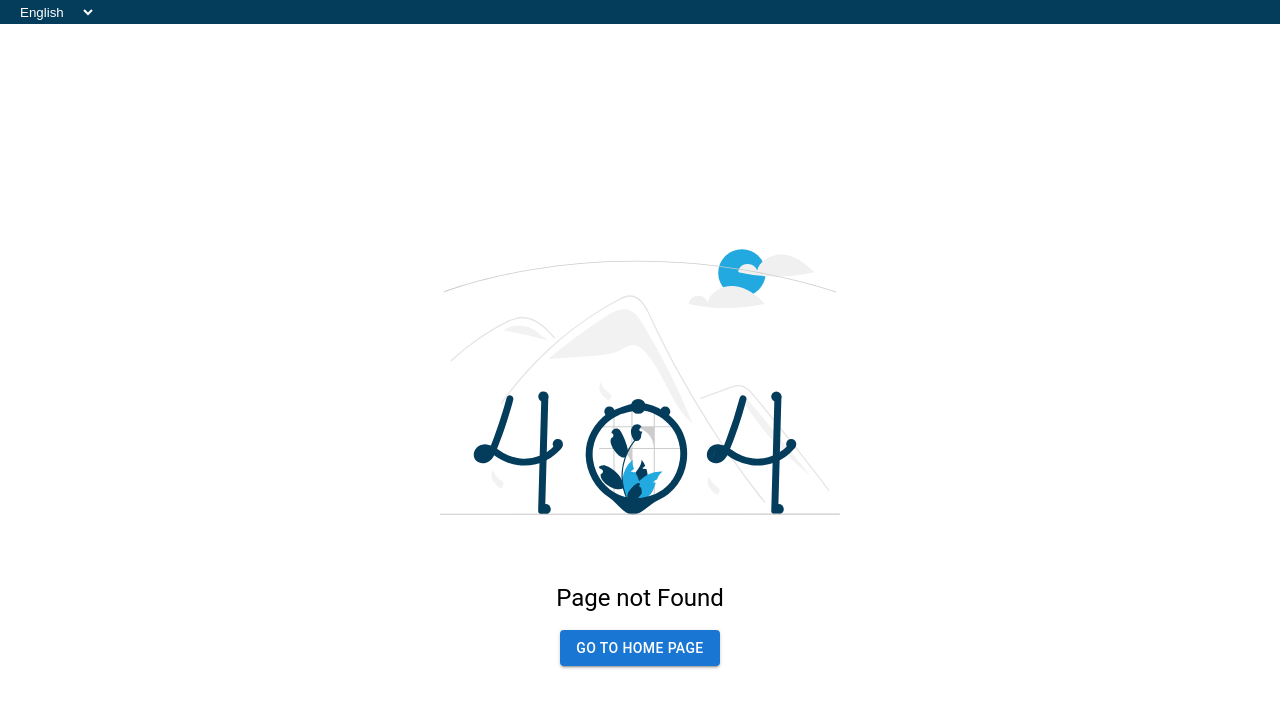
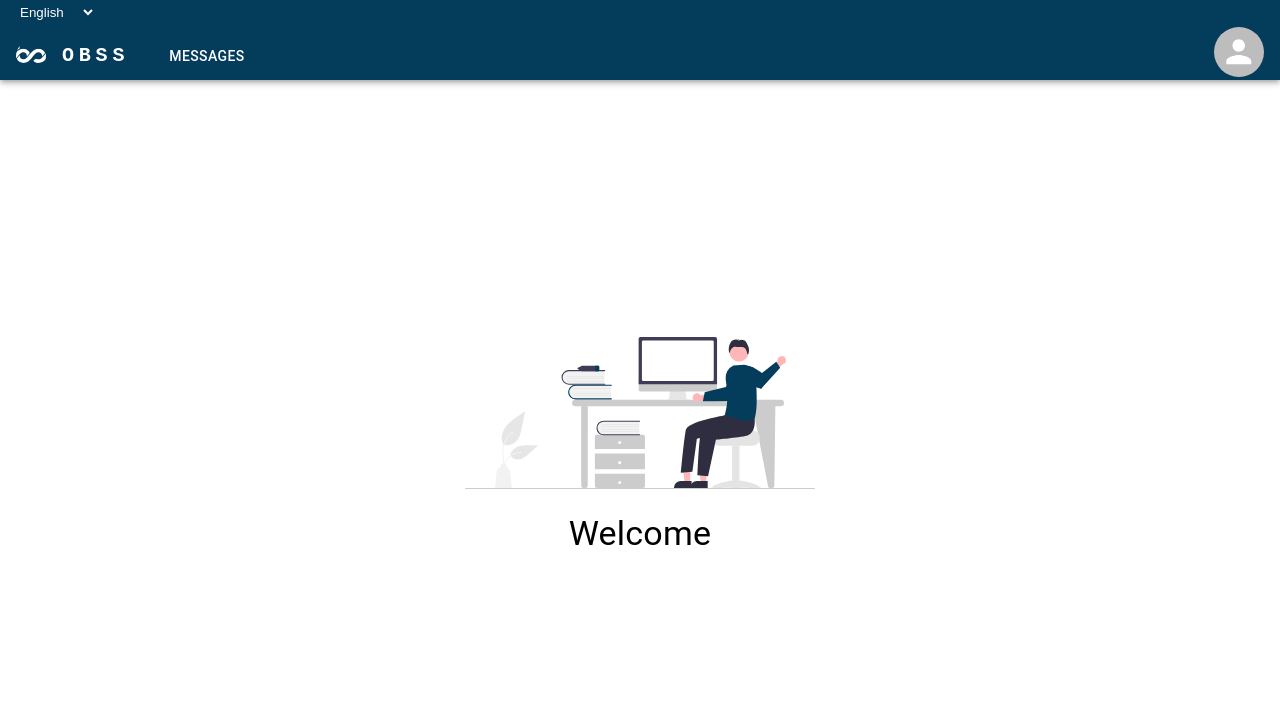
Before and after one commit to batuhanbasturk/OBSS_FE23, a React (Create React App) app in the folder contact-form-management/contact-form-management-client/: page /welcome in a window 1280 px wide. Before the commit this address had no page. Shown: the top 708 px of the page. Built offline with nearby package versions, Linux system fonts and the light colour scheme.

Commit message:
solved render bug

```diff
--- a/contact-form-management/contact-form-management-client/src/App.js
+++ b/contact-form-management/contact-form-management-client/src/App.js
@@ -15,22 +15,13 @@ import AuthorizationManager from "./components/AuthorizationManager";
 import LanguageNavbar from "./components/LanguageNavbar";
 
 const App = () => {
-  const { userData } = useUserContext();
-
-  return (
-    <BrowserRouter>
-      <LanguageNavbar />
-      <AuthorizationManager>
+  const { userData, checked } = useUserContext();
+  const routesjsx = checked ? (
     <Routes>
       <Route path="/" element={<HomePage />} />
       <Route path="/login" element={<LoginPage />} />
 
-          {
-            <Route
-              path="/welcome"
-              element={userData ? <WelcomePage /> : null}
-            />
-          }
+      {<Route path="/welcome" element={userData ? <WelcomePage /> : null} />}
       {
         <Route
           path="/messages"
@@ -48,11 +39,7 @@ const App = () => {
         <Route
           path="/reports"
           element={
-                userData.role === "admin" ? (
-                  <ReportsPage />
-                ) : (
-                  <NotAuthorizedPage />
-                )
+            userData.role === "admin" ? <ReportsPage /> : <NotAuthorizedPage />
           }
         />
       }
@@ -60,11 +47,7 @@ const App = () => {
         <Route
           path="/users"
           element={
-                userData.role === "admin" ? (
-                  <UsersPage />
-                ) : (
-                  <NotAuthorizedPage />
-                )
+            userData.role === "admin" ? <UsersPage /> : <NotAuthorizedPage />
           }
         />
       }
@@ -93,7 +76,15 @@ const App = () => {
 
       <Route path="*" element={<NotFoundPage />} />
     </Routes>
-      </AuthorizationManager>
+  ) : (
+    <>Loading...</>
+  );
+
+  return (
+    <BrowserRouter>
+      <LanguageNavbar />
+      <AuthorizationManager />
+      {routesjsx}
     </BrowserRouter>
   );
 };
--- a/contact-form-management/contact-form-management-client/src/components/AuthorizationManager.js
+++ b/contact-form-management/contact-form-management-client/src/components/AuthorizationManager.js
@@ -1,16 +1,12 @@
 import { checkLogin } from "../api/checklogin";
 import { useNavigate } from "react-router-dom";
-import { useEffect, useState } from "react";
+import { useEffect } from "react";
 import { useUserContext } from "../context/UserContext";
-import { useLocation } from "react-router-dom";
-import NotFoundPage from "./NotFoundPage";
 
-const AuthorizationManager = ({ children }) => {
+const AuthorizationManager = () => {
   const navigate = useNavigate();
-  const location = useLocation();
 
-  const { setUserData } = useUserContext();
-  const [checked, setChecked] = useState(false);
+  const { setUserData, setChecked } = useUserContext();
 
   useEffect(() => {
     const token = localStorage.getItem("token");
@@ -20,21 +16,16 @@ const AuthorizationManager = ({ children }) => {
         setUserData(fullData);
         setChecked(true);
       } catch (error) {
+        setChecked(true);
         navigate(`/login?error=${encodeURIComponent(error)}`);
       }
     };
     if (token) {
       checker();
+    } else {
+      setChecked(true);
     }
-  }, [navigate, setUserData]);
-
-  return checked ||
-    location.pathname === "/login" ||
-    location.pathname === "/" ? (
-    <>{children}</>
-  ) : (
-    <NotFoundPage />
-  );
+  }, [navigate, setUserData, setChecked]);
 };
 
 export default AuthorizationManager;
--- a/contact-form-management/contact-form-management-client/src/context/UserContext.js
+++ b/contact-form-management/contact-form-management-client/src/context/UserContext.js
@@ -4,9 +4,12 @@ const UserContext = createContext();
 
 export const UserProvider = ({ children }) => {
   const [userData, setUserData] = useState({});
+  const [checked, setChecked] = useState(false);
 
   return (
-    <UserContext.Provider value={{ userData, setUserData }}>
+    <UserContext.Provider
+      value={{ userData, setUserData, checked, setChecked }}
+    >
       {children}
     </UserContext.Provider>
   );
```
Lines whose indentation alone changed are shown as unchanged.
